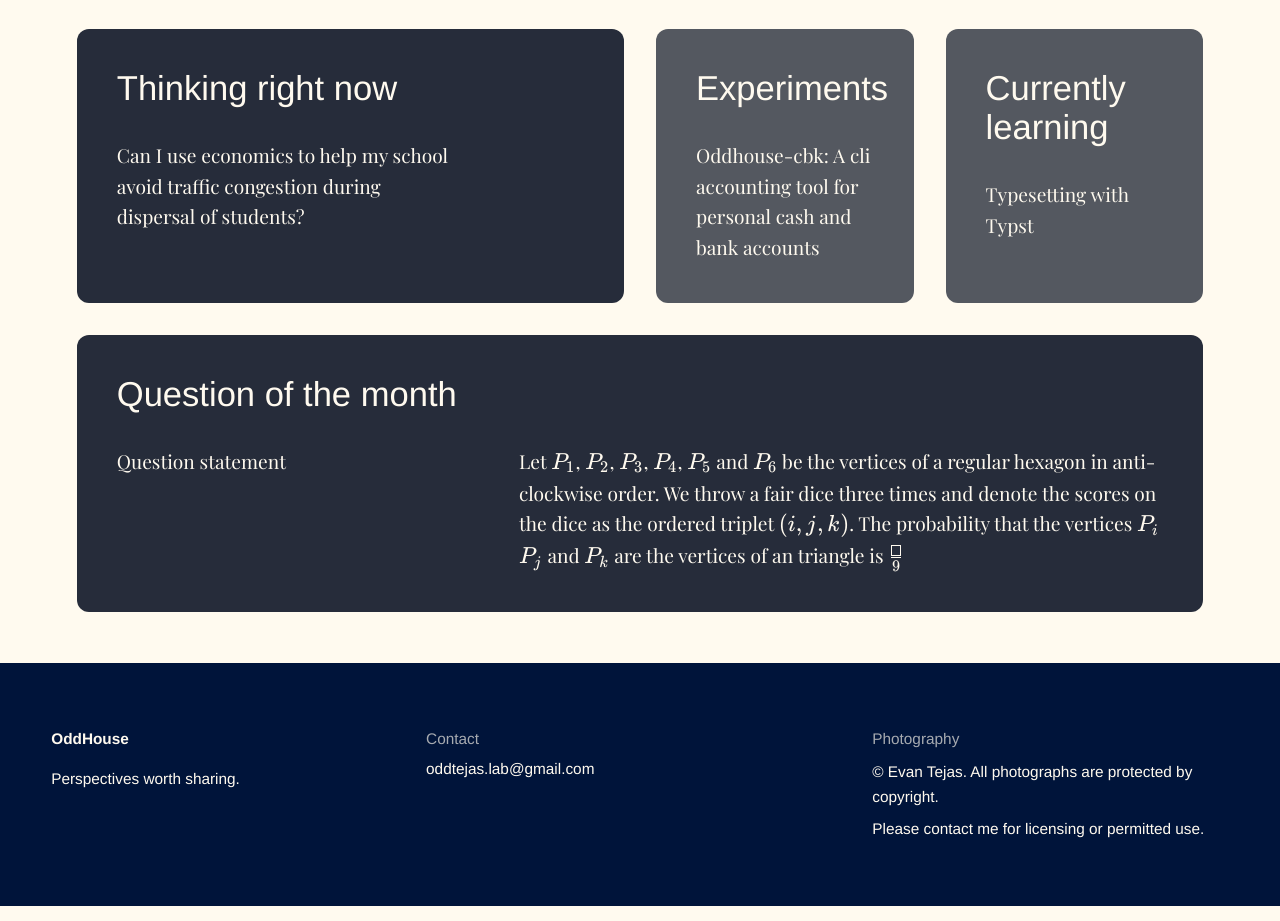
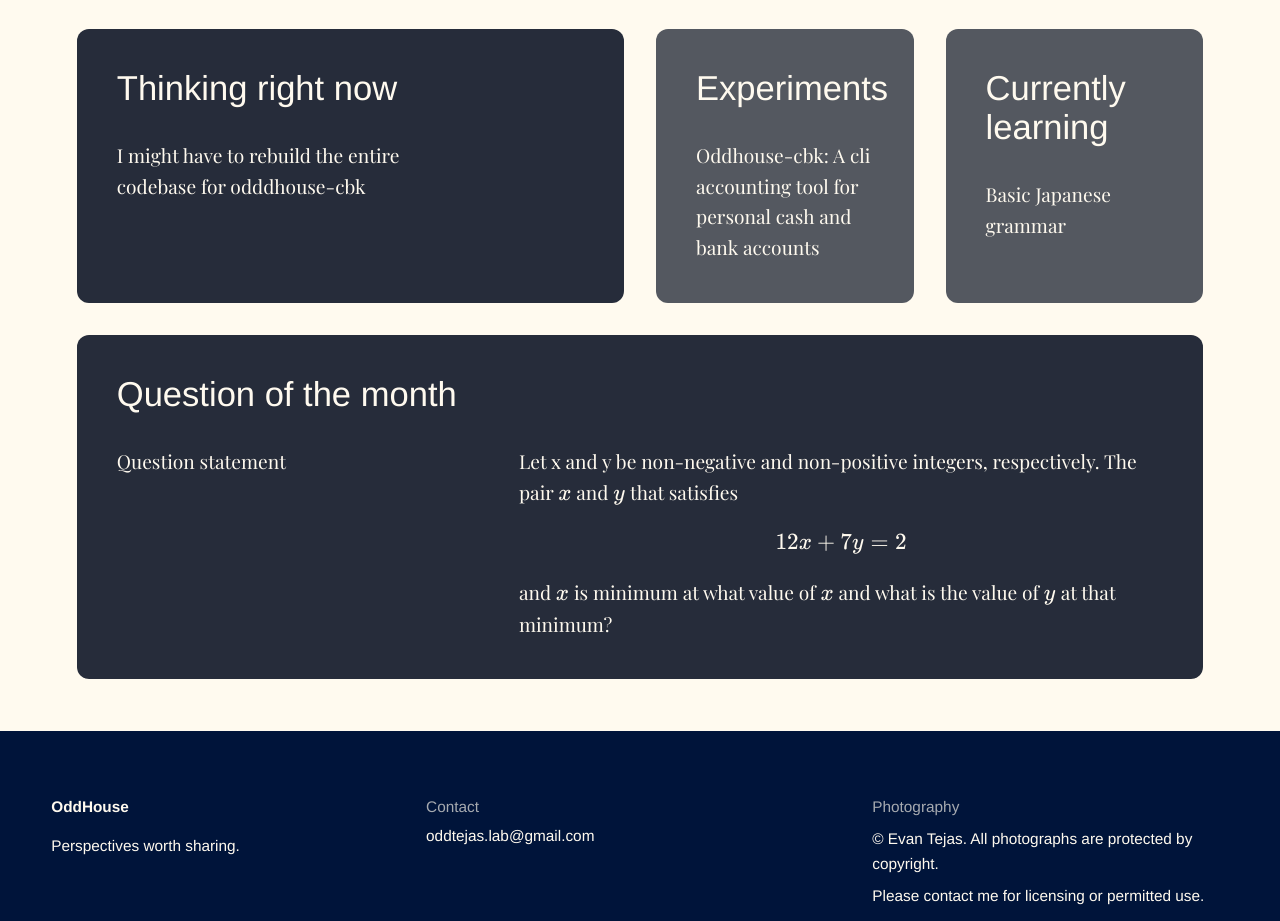
Before and after one commit to OddTejas/OddTejas.github.io, a plain HTML site: page index.html in a window 1280 px wide. Shown: the part 1863-2784 px from the top of the page. Drawn offline with nearby package versions, Linux system fonts and the light colour scheme; a web font is replaced by a local one.

Commit message:
monthly updates

```diff
--- a/index.html
+++ b/index.html
@@ -82,7 +82,7 @@
                     <!--Grid for cards on the desk-->
                     <article class="deskCard deskCard--featured" aria-labelledby="thinking-title">
                         <h2 class="desk_heading" id="thinking-title">Thinking right now</h2>
-                        <p class="desk_subheading">Can I use economics to help my school avoid traffic congestion during dispersal of students?</p>
+                        <p class="desk_subheading">I might have to rebuild the entire codebase for odddhouse-cbk</p>
                     </article>
 
                     <article class="deskCard" aria-labelledby="experiments-title">
@@ -91,13 +91,13 @@
                     </article>
                     <article class="deskCard" aria-labelledby="learning-title">
                         <h2 class="desk_heading" id="learning-title">Currently learning</h2>
-                        <p class="desk_subheading">Typesetting with Typst</p>
+                        <p class="desk_subheading">Basic Japanese grammar</p>
                     </article>
                     <article class="deskCard deskCard--wide questionCard" aria-labelledby="question-title">
                         <h2 class="desk_heading" id="question-title">Question of the month</h2>
                         <div>
                         <p class="desk_subheading">Question statement</p>
-                        <p class="desk_subheading">Let $P_1$, $P_2$, $P_3$, $P_4$, $P_5$ and $P_6$ be the vertices of a regular hexagon in anti-clockwise order. We throw a fair dice three times and denote the scores on the dice as the ordered triplet $(i,j,k)$. The probability that the vertices $P_i$ $P_j$ and $P_k$ are the vertices of an triangle is $\frac{\boxed{}}{9}$
+                        <p class="desk_subheading">Let x and y be non-negative and non-positive integers, respectively. The pair $x$ and $y$ that satisfies $$ 12x + 7y = 2 $$ and $x$ is minimum at what value of $x$ and what is the value of $y$ at that minimum?
                         </p>
                     </div>
                     <script defer src="/assets/js/maths.js"></script>
```
